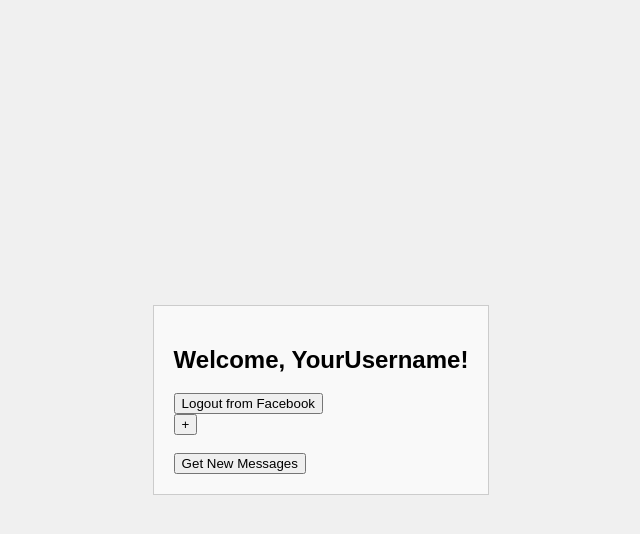
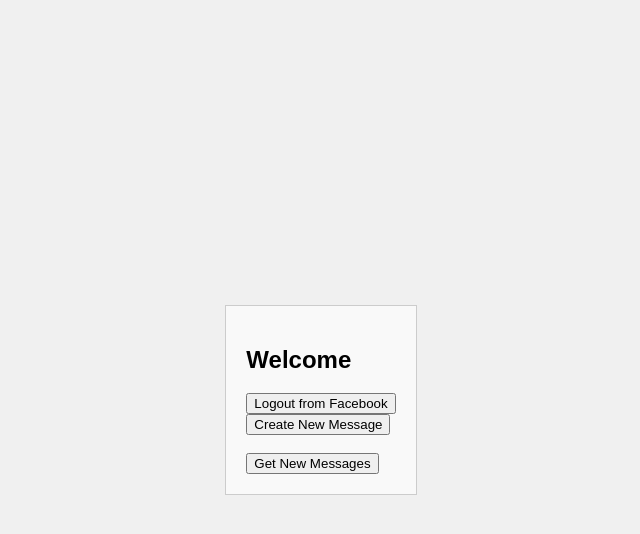
Before and after one commit to AnanyaSahu/Computer-SystemSecurity, a Flask app: page /userMsgs in a window 1280 px wide. Shown: the top 534 px of the page, without its empty margins (319-959 px from the left). Run offline with Flask 3, Linux system fonts and the light colour scheme; some libraries are stand-ins or nearby versions.

Commit message:
refactoring

```diff
--- a/templates/createMsg.html
+++ b/templates/createMsg.html
@@ -26,7 +26,7 @@
 
 <body>
     <div class="message-container">
-      <div><button onclick="navigate('readMsg')">Back</button></div>
+      <div><button onclick="navigate('readMsg')">view messages</button></div>
         <div id="messageForm">
 
             <div class="input-group">
--- a/templates/userMsgs.html
+++ b/templates/userMsgs.html
@@ -22,15 +22,17 @@
 
 <body>
     <div class="message-box">
-        <h2>Welcome, YourUsername!</h2>
+        <h2>Welcome</h2><h2 id ='userName'></h2>
         <button onclick="javascript:logout();">Logout from Facebook</button>
-        <div><button onclick="navigate('createMsg')">+</button></div>
+        <div><button onclick="navigate('createMsg')">Create New Message</button></div>
         <br>
         <div><button onclick="getMsgsForUser()">Get New Messages</button></div>
         <div id="messages"></div>
     </div>
 
     <script>
+document.getElementById('userName').innerHTML = sessionStorage.getItem('loggedInUSeremail')
+
         // window.addEventListener('beforeunload', (event) => {
         //   event.preventDefault();
         //   logout()
@@ -84,37 +86,6 @@
 
         }
 
-
-        // async function fetchMessages() {
-        //     try {
-        //         const response = getMsgsForUser('');
-
-
-        //         const messagesDiv = document.getElementById('messages');
-        //         messagesDiv.innerHTML = '';
-
-        //         if (data.messages.length === 0) {
-        //             messagesDiv.innerHTML = '<p> No messages yet. </p>';
-        //         } else {
-        //             data.messages.forEach((message) => {
-        //                 const messageItem = document.createElement('div');
-        //                 messageItem.classList.add('message-item');
-        //                 messageItem.innerHTML = `
-        //       <p>From: ${message.sender}</p>
-        //       <p>${message.message}</p>
-        //     `;
-        //                 messagesDiv.appendChild(messageItem);
-        //             });
-        //         }
-        //     } catch (error) {
-        //         console.error('Failed to fetch messages:', error);
-        //     }
-        // }
-
-        // document.addEventListener('DOMContentLoaded', () => {
-        //     // fetchMessages();
-        //     getMsgsForUser();
-        // });
     </script>
 </body>
 
```
